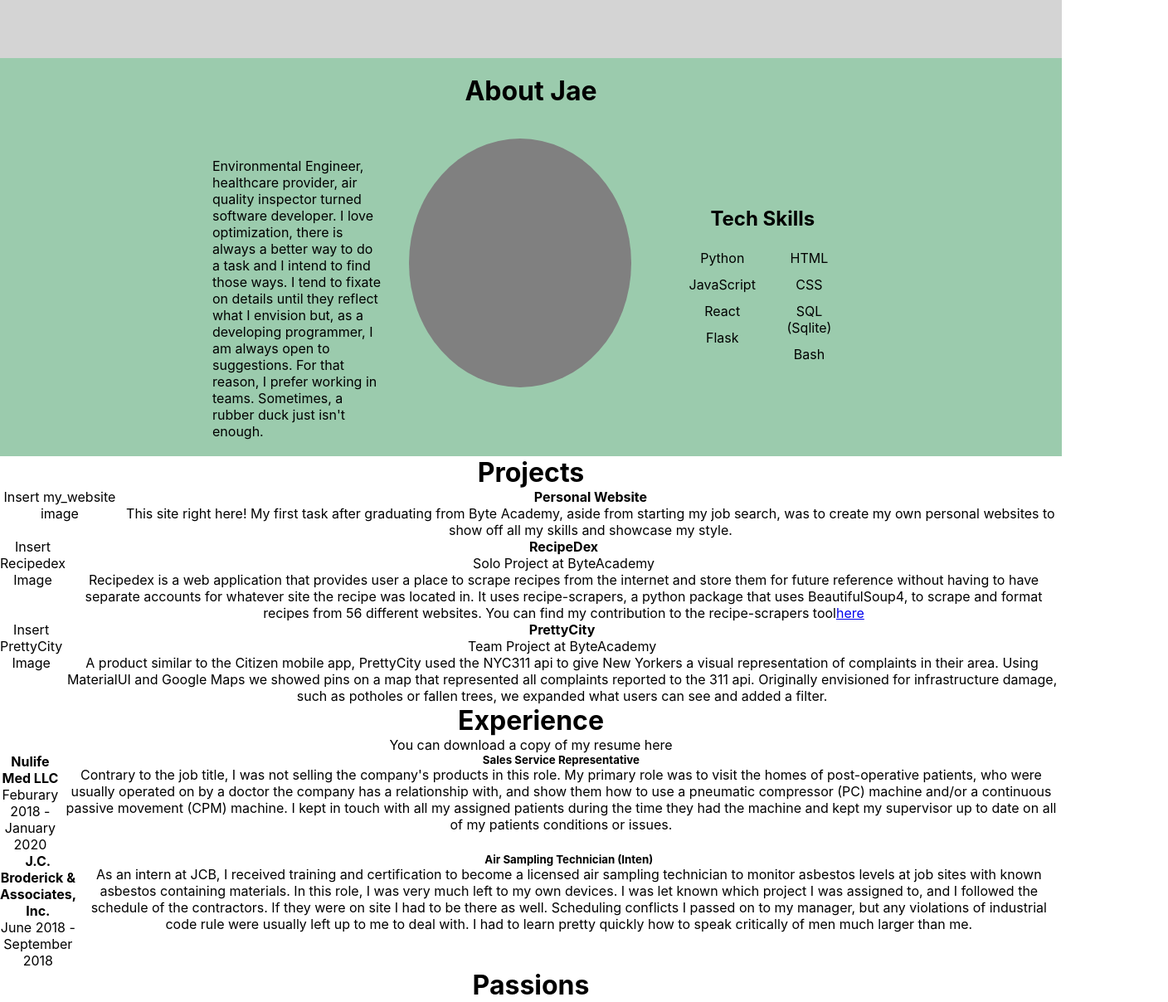
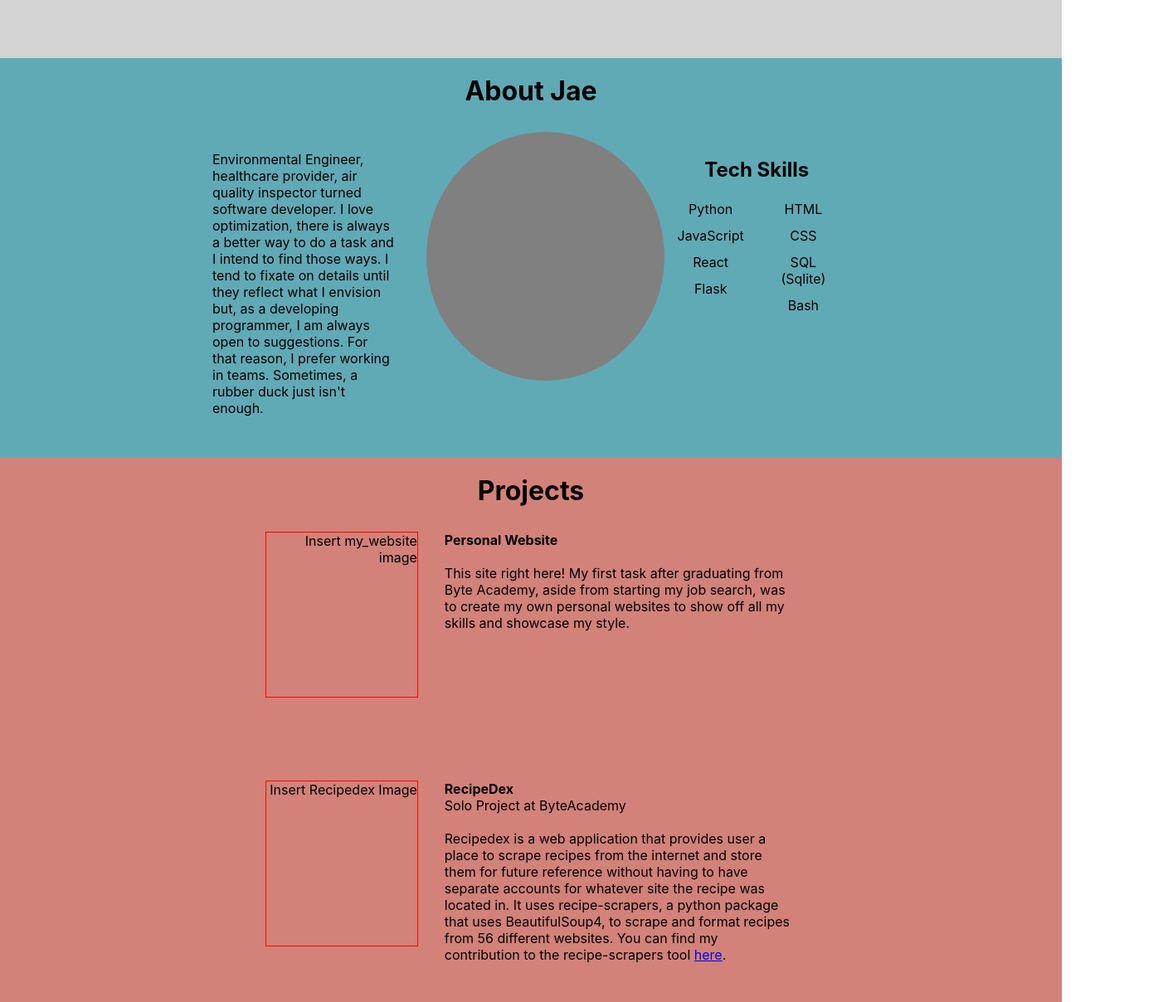
Before and after one commit to kwonj1234/my_website, a React (Create React App) app: page / in a window 1280 px wide. Shown: the part 1530-2738 px from the top of the page at 83% size, 1408 px wide, since content can reach past the window. Built offline with nearby package versions, Linux system fonts and the light colour scheme.

Commit message:
added css up to passions section

```diff
--- a/src/App.css
+++ b/src/App.css
@@ -14,6 +14,10 @@ body > #root > div {
   height: 100vh;
 }
 
+h1 {
+  margin-bottom: 30px;
+}
+
 .App {
   text-align: center;
 }
@@ -26,3 +30,16 @@ body > #root > div {
   display: flex;
   flex-wrap: nowrap;
 }
+
+.link {
+    display: flex;
+    text-decoration: none;
+    align-items: center;
+    justify-content: center;
+    transition: all 0.2s ease-in-out;
+}
+
+.link:hover {
+    filter: brightness(80%);
+    transform: scale(1.1);
+}
--- a/src/components/About.css
+++ b/src/components/About.css
@@ -1,10 +1,17 @@
 .About {
-    height: 60%;
-    background-color: #9BCBAD;
+    background-color: #60AAB6;
 }
 
 .aboutContent {
-    margin: 3% 20%;
+    margin: 0 20%;
+    padding-bottom: 50px;
+}
+
+.selfDescrip {
+    text-align: left;
+    width: 30%;
+    margin-top: 3%;
+    margin-right: 5%
 }
 
 .selfie {
@@ -13,18 +20,10 @@
     float: left;
     border-radius: 50%;
     background-color: grey;
-    margin-right: 7%;
-}
-
-.selfDescrip {
-    text-align: left;
-    width: 30%;
-    margin-top: 3%;
-    margin-right: 4%;
 }
 
 .skills {
-    margin: auto;
+    margin: 4% auto;
 }
 
 .skills h2 {
--- /dev/null
+++ b/src/components/Experience.css
@@ -0,0 +1,30 @@
+.Experience {
+    background-color: #F5CEBA;
+}
+
+.line {
+    border: solid 1px black;
+}
+
+.experienceContent {
+    margin: 0 25%;
+    padding-top: 20px;
+    padding-bottom: 50px;
+}
+
+.workComponent{
+    height: 200px;
+    margin-bottom: 100px;
+}
+
+.leftColumn {
+    text-align: right;
+}
+
+.educationComponent {
+    margin-bottom: 50px;
+}
+
+.educationComponent > .leftColumn{
+    width: 50%;
+}
--- a/src/components/Experience.js
+++ b/src/components/Experience.js
@@ -1,17 +1,23 @@
 import React from 'react'
+import "./Experience.css"
 
 export default function Experience() {
     return (
-        <div className="Experiences">
+        <div className="Experience">
+            <br></br>
             <h1>Experience</h1>
             <p>You can download a copy of my resume <a>here</a></p>
-            <div className="row">
+            <div className="experienceContent">
+                <h2>Roles I Have Held</h2>
+                <div class="line"/>
+                <br></br>
+                <div className="row workComponent">
                     <div className="leftColumn">
-                    <h4>Nulife Med LLC</h4>
+                        <h3>Nulife Med LLC</h3>
                         <p>Feburary 2018 - January 2020</p>
                     </div>
                     <div className="rightColumn">
-                    <h5>Sales Service Representative</h5>
+                        <h4>Sales Service Representative</h4>
                         <p>
                             Contrary to the job title, I was not selling the company's products in this
                             role. My primary role was to visit the homes of post-operative patients, who
@@ -23,13 +29,13 @@ export default function Experience() {
                         </p>
                     </div>
                 </div>
-            <div className="row">
+                <div className="row workComponent">
                     <div className="leftColumn">
-                    <h4>J.C. Broderick & Associates, Inc.</h4>
+                        <h3>J.C. Broderick & Associates, Inc.</h3>
                         <p>June 2018 - September 2018</p>
                     </div>
                     <div className="rightColumn">
-                    <h5>Air Sampling Technician (Inten)</h5>
+                        <h4>Air Sampling Technician (Inten)</h4>
                         <p>
                             As an intern at JCB, I received training and certification to become a
                             licensed air sampling technician to monitor asbestos levels at job sites
@@ -43,6 +49,51 @@ export default function Experience() {
                         </p>
                     </div>
                 </div>
+                <div className="row workComponent">
+                    <div className="leftColumn">
+                        <h3>Global Resource Management Consultancy Inc.</h3>
+                        <p>June 2016 - September 2016</p>
+                    </div>
+                    <div className="rightColumn">
+                        <h4>Intern</h4>
+                        <p>
+                            During my time at GRMC, I was trained to use Autodesk Revit and then
+                            tasked to convert AutoCAD drawing into 3D Revit models. As a became
+                            more acclimated to the software I was then given point clouds of
+                            buildings GRMC had previously been consulted on and tasked with
+                            modeling previous jobs into Revit models.
+                        </p>
+                    </div>
+                </div>
+                <h2>Education</h2>
+                <div className="line"/>
+                <br></br>
+                <div className="row educationComponent">
+                    <div className="leftColumn">
+                        <h3>Byte Academy</h3>
+                        <p>Graduated April 2020</p>
+                    </div>
+                    <div className="rightColumn">
+                        <h4>Python Full Stack Immersive Course</h4>
+                        <p>
+                            Full stack development course utilizing React, Flask, and Sqlite to
+                            develop a full stack applicatoin
+                        </p>
+                    </div>
+                </div>
+                <div className="row educationComponent">
+                    <div className="leftColumn">
+                        <h3>CUNY City College of New York</h3>
+                        <p>Graduated May 2017</p>
+                    </div>
+                    <div className="rightColumn">
+                        <h4>Bachelor's of Engineering</h4>
+                        <p>
+                            Earth System Science and Envionmental Engineering
+                        </p>
+                    </div>
+                </div>
+            </div>
         </div>
     )
 }
--- a/src/components/Home.css
+++ b/src/components/Home.css
@@ -33,21 +33,6 @@
     height: 50%;
     width: 100%;
     font-size: 200%;
-}
-
-/* set behavior for links in bottomHero */
-.link {
-    display: flex;
-    text-decoration: none;
-    text-align: center;
-    align-items: center;
-    justify-content: center;
-    transition: all 0.2s ease-in-out;
-}
-
-.link:hover {
-    filter: brightness(80%);
-    transform: scale(1.1);
 }
 
 .linksDisplay {
--- a/src/components/Home.js
+++ b/src/components/Home.js
@@ -9,7 +9,6 @@ export default function Home() {
                     <div className="bannerText">
                         <p>Hey, I'm</p>
                         <h1>Jaehwi Kwon</h1>
-                        <br></br>
                         <br></br>
                         <p className="text">NYC raised software developer</p>
                     </div>
--- a/src/components/Passions.css
+++ b/src/components/Passions.css
@@ -1,15 +1,26 @@
-.link {
-    display: flex;
-    text-decoration: none;
-    text-align: center;
-    align-items: center;
-    justify-content: center;
-    transition: all 0.2s ease-in-out;
+.Passions {
+    background-color: #263C3F;
 }
 
-.link:hover {
-    filter: brightness(80%);
-    transform: scale(1.1);
+.passionsContent {
+    padding-bottom: 50px;
+}
+
+.header {
+    margin: 0 30%;
+}
+
+.linksDisplay {
+    margin-top: 20px;
+}
+
+.column {
+    width: 20%;
+}
+
+.passionsLink {
+    width: 100%;
+    height: 500px;
 }
 
 .aManCalledOve {
--- /dev/null
+++ b/src/components/Projects.css
@@ -0,0 +1,24 @@
+.Projects {
+    background-color: #D28279;
+}
+
+.projectContent {
+    margin: 0 25%;
+    padding-bottom: 50px;
+}
+
+.projComponent {
+    width: 100%;
+    height: 200px;
+    margin-bottom: 100px;
+}
+
+.leftColumn {
+    width: 30%;
+    border: solid 1px red;
+    margin-right: 5%;
+}
+.rightColumn {
+    width: 70%;
+    text-align: left;
+}
--- a/src/components/Projects.js
+++ b/src/components/Projects.js
@@ -1,45 +1,48 @@
 import React from 'react'
+import "./Projects.css"
 
 export default function Projects() {
     return (
         <div className="Projects">
+            <br></br>
             <h1>Projects</h1>
-            <div className="row myWebsite">
+            <div className="projectContent">
+                <div className="row projComponent">
                     <div className="leftColumn">
                         Insert my_website image
                     </div>
                     <div className="rightColumn">
                         <h4>Personal Website</h4>
+                        <br></br>
                         This site right here! My first task after graduating from Byte Academy, aside
                         from starting my job search, was to create my own personal websites to show off
                         all my skills and showcase my style.
                     </div>
                 </div>
-            <div className="row Recipedex">
+                <div className="row projComponent">
                     <div className="leftColumn">
                         Insert Recipedex Image
                     </div>
                     <div className="rightColumn">
                         <h4>RecipeDex</h4>
                         <p>Solo Project at ByteAcademy</p>
+                        <br></br>
                         Recipedex is a web application that provides user a place to scrape recipes
                         from the internet and store them for future reference without having to have
                         separate accounts for whatever site the recipe was located in. It uses
                         recipe-scrapers, a python package that uses BeautifulSoup4, to scrape and
                         format recipes from 56 different websites. You can find my contribution to
-                    the recipe-scrapers tool
-                    <a href="https://github.com/hhursev/recipe-scrapers/blob/master/recipe_scrapers/delish.py">
-                        here
-                    </a>
+                        the recipe-scrapers tool <a href="https://github.com/hhursev/recipe-scrapers/blob/master/recipe_scrapers/delish.py">here</a>.
                     </div>
                 </div>
-            <div className="row PrettyCity">
+                <div className="row projComponent">
                     <div className="leftColumn">
                         Insert PrettyCity Image
                     </div>
                     <div className="rightColumn">
                         <h4>PrettyCity</h4>
                         <p>Team Project at ByteAcademy</p>
+                        <br></br>
                         A product similar to the Citizen mobile app, PrettyCity used the NYC311 api
                         to give New Yorkers a visual representation of complaints in their area. Using
                         MaterialUI and Google Maps we showed pins on a map that represented all complaints
@@ -48,5 +51,6 @@ export default function Projects() {
                     </div>
                 </div>
             </div>
+        </div>
     )
 }
```
Also changed, not shown: src/components/Passions.js (+22 -16 lines). Lines whose indentation alone changed are shown as unchanged.
